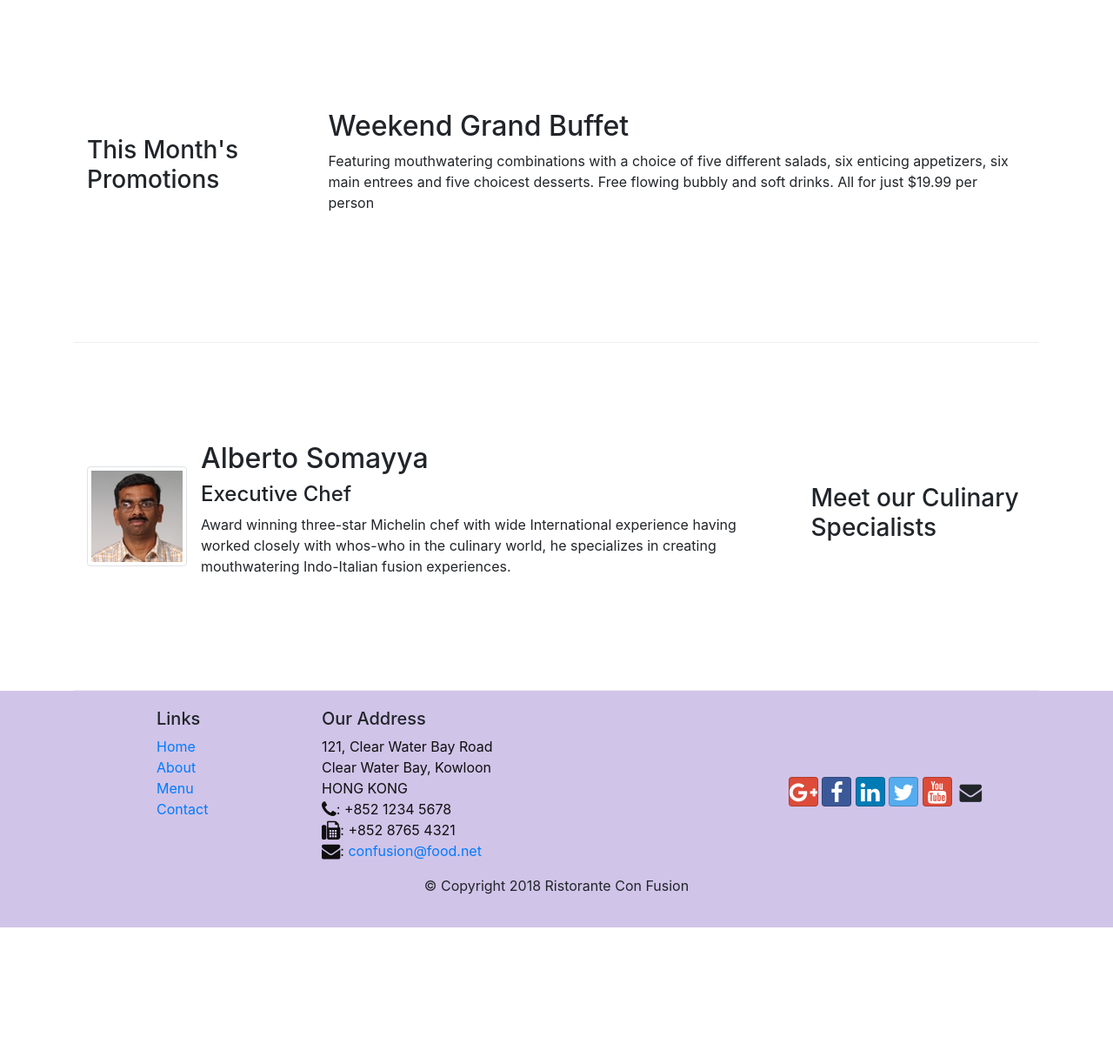
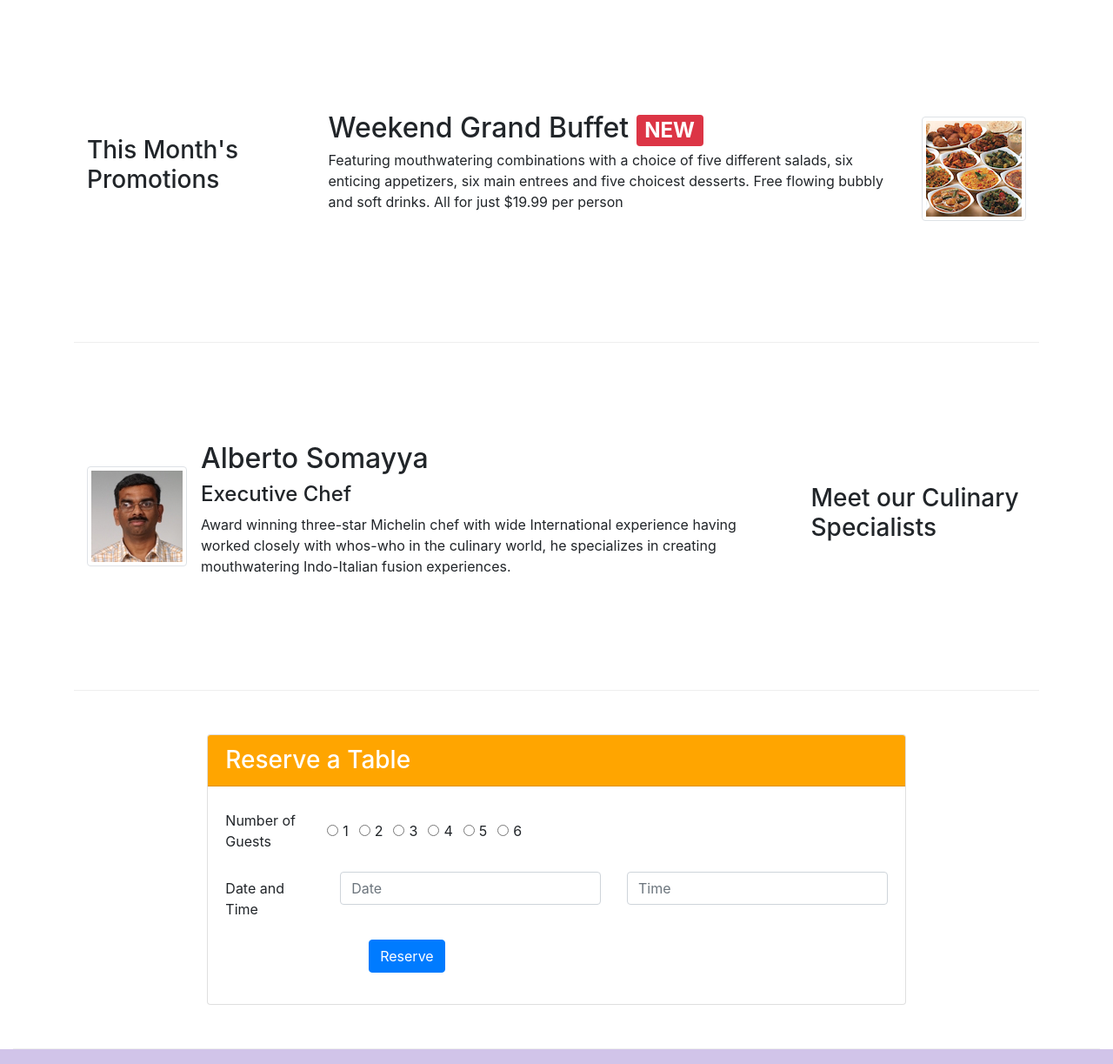
Before and after one commit to shreyaghate02/bootstrap, a website: page index.html in a window 1280 px wide. Shown: the part 740-1963 px from the top of the page at 87% size. Before the commit the page ends 1806 px from the top, so only its background shows below. Drawn offline with nearby package versions, Linux system fonts and the light colour scheme.

Commit message:
assignment1

```diff
--- a/index.html
+++ b/index.html
@@ -40,7 +40,13 @@
                     <h1>Ristorante con Fusion</h1>
                     <p>We take inspiration from the World's best cuisines, and create a unique fusion experience. Our lipsmacking creations will tickle your culinary senses!</p>
                 </div>
-                <div class="col-12 col-sm">
+                <div class="col-12 col-sm-3 align-self-center">
+                        <img src="_15c0362a3a49b2e1febe1fe3a7a7a63f_img/img/logo.png" img class="img-fluid">
+                    </div>
+                    <div class="col-12 col-sm-3 align-self-center">
+                        <a href="#table">
+                    <button type="button" class="btn btn-warning btn-sm" id="res" style="width: 200px" a href="table">Reserve Table</button></a>
+                    </div>
                 </div>
             </div>
         </div>
@@ -71,10 +77,16 @@
                 <h3>This Month's Promotions</h3>
             </div>
             <div class="col col-sm col-md">
-                <h2>Weekend Grand Buffet</h2>
-                <p>Featuring mouthwatering combinations with a choice of five different salads, six enticing appetizers, six main entrees and five choicest desserts. Free flowing bubbly and soft drinks. All for just $19.99 per person </p>
+                <div class="media">
+                        <div class="media-body">
+                <h2 class="mt-0 mb-1">Weekend Grand Buffet <span class="badge badge-danger">NEW</span></h2>
+                <p class="d-none d-sm-block">Featuring mouthwatering combinations with a choice of five different salads, six enticing appetizers, six main entrees and five choicest desserts. Free flowing bubbly and soft drinks. All for just $19.99 per person </p>
             </div>
+            <img class="d-flex ml-3 img-thumbnail align-self-center"
+            src="_15c0362a3a49b2e1febe1fe3a7a7a63f_img/img/buffet.png" alt="Uthappizza">
         </div>
+    </div>
+</div>
 
         <div class="row row-content align-items-center">
             <div  class="col-12 col-sm-4 order-sm-last col-md-3">
@@ -97,6 +109,64 @@
         </div>
     </div>
 </div>
+
+        <div class="container-fluid">
+        <div class="row row-content align-items-center row justify-content-center">
+                <div class="col-sm-8 col-12">
+                    <a name="table"></a>
+            <div class="card">
+                        <h3 class="card-header text-white" style="background-color: orange">Reserve a Table</h3>
+                        <div class="card-body">
+                                <div class="form-group row">
+                                        <label for="number" class="col-12 col-md-2 col-form-label">Number of Guests</label>
+                                            <div class="form-check form-check-inline">
+                                                <input class="form-check-input" type="radio" name="inlineRadioOptions" id="inlineRadio1" value="option1">
+                                                <label class="form-check-label" for="inlineRadio1">1</label>
+                                            </div>
+                                            <div class="form-check form-check-inline">
+                                                <input class="form-check-input" type="radio" name="inlineRadioOptions" id="inlineRadio2" value="option2">
+                                                <label class="form-check-label" for="inlineRadio2">2</label>
+                                            </div>
+                                            <div class="form-check form-check-inline">
+                                                    <input class="form-check-input" type="radio" name="inlineRadioOptions" id="inlineRadio3" value="option3">
+                                                    <label class="form-check-label" for="inlineRadio3">3</label>
+                                                </div>
+                                                <div class="form-check form-check-inline">
+                                                    <input class="form-check-input" type="radio" name="inlineRadioOptions" id="inlineRadio4" value="option4">
+                                                    <label class="form-check-label" for="inlineRadio4">4</label>
+                                                </div>
+                                                <div class="form-check form-check-inline">
+                                                        <input class="form-check-input" type="radio" name="inlineRadioOptions" id="inlineRadio5" value="option5">
+                                                        <label class="form-check-label" for="inlineRadio5">5</label>
+                                                    </div>
+                                                    <div class="form-check form-check-inline">
+                                                        <input class="form-check-input" type="radio" name="inlineRadioOptions" id="inlineRadio6" value="option6">
+                                                        <label class="form-check-label" for="inlineRadio6">6</label>
+                                                    </div>
+                                </div>
+                                <div class="form-group row">
+                                            <label for="date and time" class="col-12 col-md-2 col-form-label">Date and Time</label>
+                                            <div class="col">
+                                                <input type="text" class="form-control" id="date" name="date" placeholder="Date">
+                                            </div>
+                                            <div class="col">
+                                                <input type="text" class="form-control" id="time" name="time" placeholder="Time">
+                                            </div>
+                                </div>
+                                <div class="form-group row justify-content-center">
+                                        <div class="col-7">
+                                          <button type="submit" class="btn btn-primary" align-self-center>Reserve</button>
+                                        </div>
+                                </div>
+                        </div>
+            </div>
+            </div>
+        </div>
+        </div>
+    </a>
+
+
+
 
     <footer class="footer">
         <div class="container">
```
Also changed, not shown: css/styles.css (line endings or trailing spaces).
